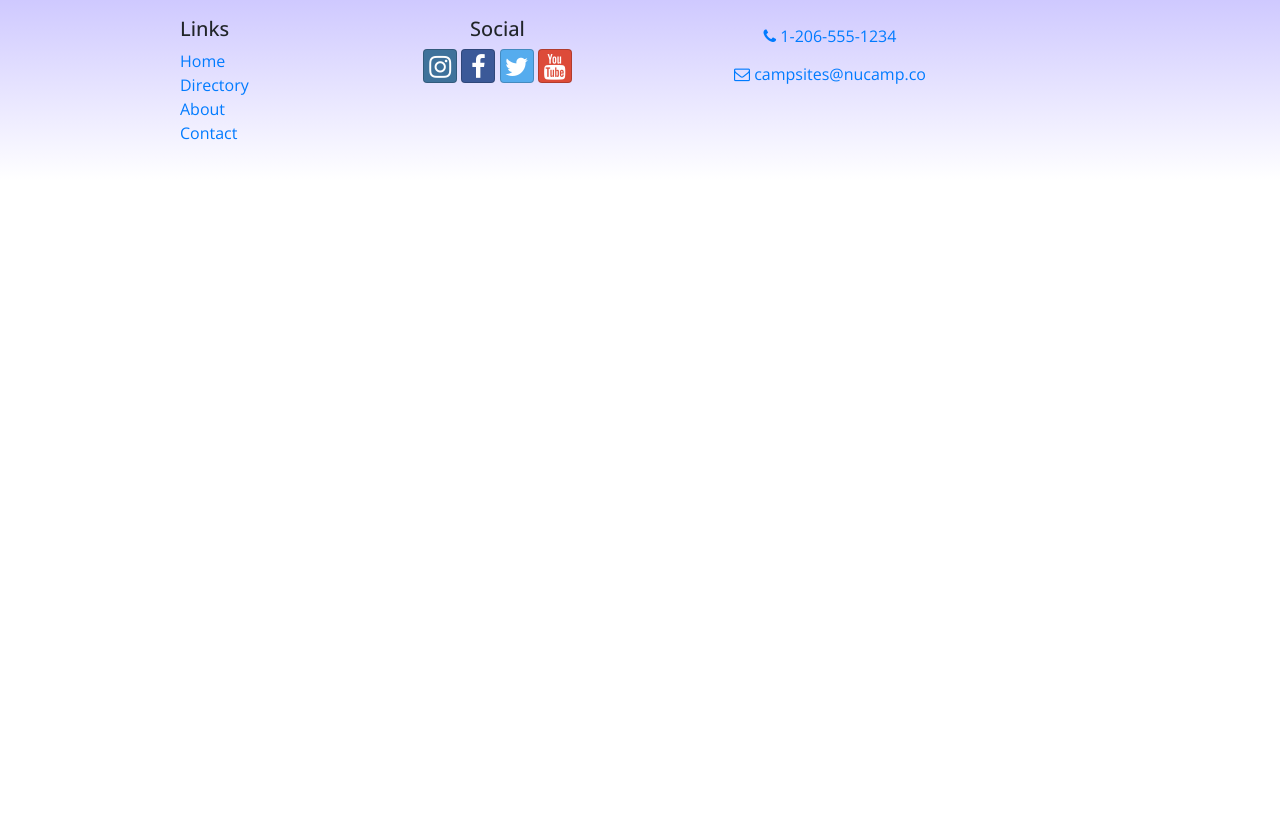
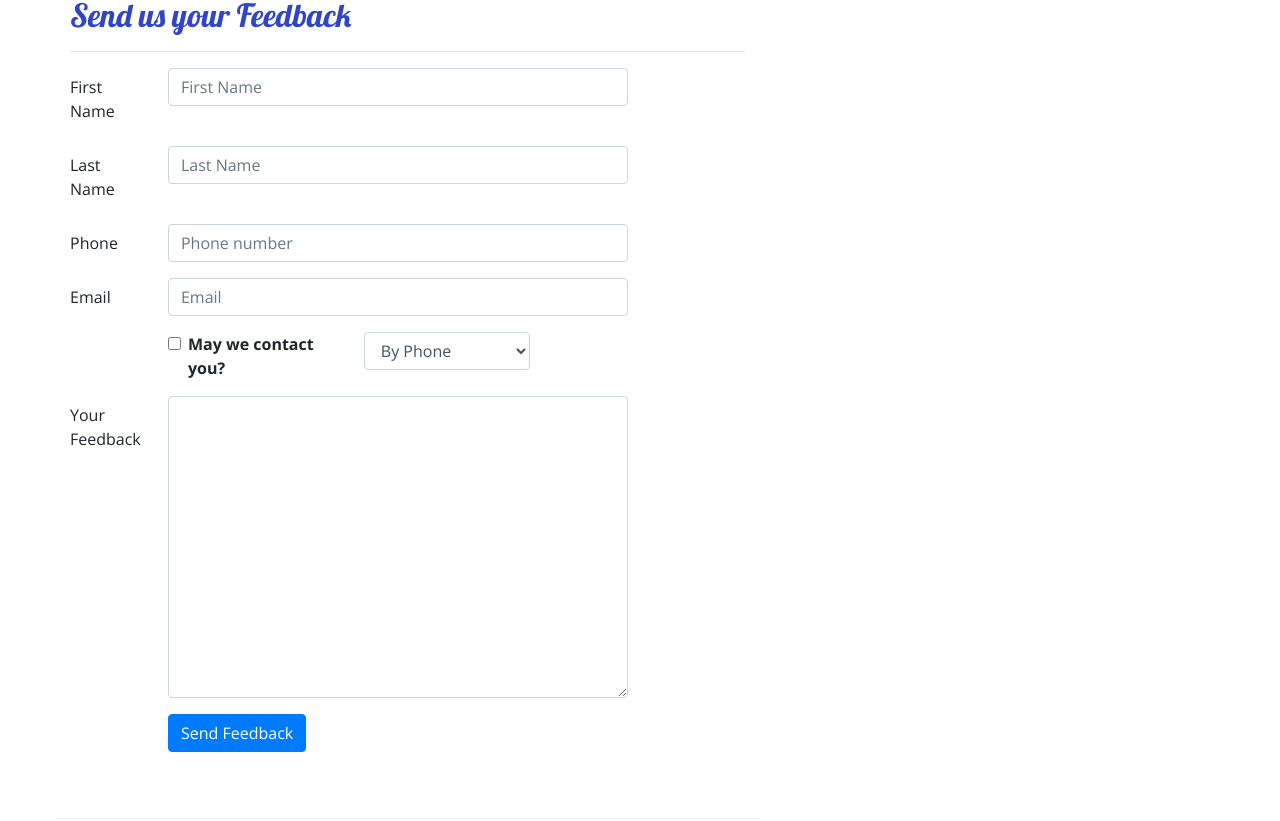
Before and after one commit to Cyrun2/reactnucamp, a React (Create React App) app in the folder nucampsite/: page /contactus in a window 1280 px wide. Shown: the part 579-1400 px from the top of the page. Before the commit the page ends 800 px from the top, so only its background shows below. Built offline with nearby package versions, Linux system fonts and the light colour scheme.

Commit message:
New Controlled Forms

```diff
--- a/nucampsite/src/components/ContactComponent.js
+++ b/nucampsite/src/components/ContactComponent.js
@@ -1,8 +1,43 @@
-import React from 'react';
-import { Breadcrumb, BreadcrumbItem } from 'reactstrap';
+import React, { Component } from 'react';
+import { Breadcrumb, BreadcrumbItem,
+    Button, Form, FormGroup, Label, Input, Col } from 'reactstrap';
 import { Link } from 'react-router-dom';
 
-function Contact(props) {
+class Contact extends Component {
+    constructor(props) {
+        super(props);
+
+        this.state = {
+            firstName: '',
+            lastName: '',
+            phoneNum: '',
+            email: '',
+            agree: false,
+            contactType: 'By Phone',
+            feedback: ''
+        };
+
+        this.handleInputChange = this.handleInputChange.bind(this);
+        this.handleSubmit = this.handleSubmit.bind(this);
+    }
+
+    handleInputChange(event) {
+        const target = event.target;
+        const name = target.name;
+        const value = target.type === 'checkbox' ? target.checked : target.value;
+
+        this.setState({
+            [name]: value
+        });
+    }
+
+    handleSubmit(event) {
+        console.log('Current state is: ' + JSON.stringify(this.state));
+        alert('Current state is: ' + JSON.stringify(this.state));
+        event.preventDefault();
+    }
+
+    render() {
         return (
             <div className="container">
                 <div className="row">
@@ -29,9 +64,93 @@
                         <a role="button" className="btn btn-link" href="tel:+12065551234"><i className="fa fa-phone" /> 1-206-555-1234</a><br />
                         <a role="button" className="btn btn-link" href="mailto:fakeemail@fakeemail.co"><i className="fa fa-envelope-o" /> campsites@nucamp.co</a>
                     </div>
+                    <div className="row row-content">
+                    <div className="col-12">
+                        <h2>Send us your Feedback</h2>
+                        <hr />
+                    </div>
+                    <div className="col-md-10">
+                        <Form onSubmit={this.handleSubmit}>
+                            <FormGroup row>
+                                <Label htmlFor="firstName" md={2}>First Name</Label>
+                                <Col md={10}>
+                                    <Input type="text" id="firstName" name="firstName"
+                                        placeholder="First Name"
+                                        value={this.state.firstName}
+                                        onChange={this.handleInputChange} />
+                                </Col>
+                            </FormGroup>
+                            <FormGroup row>
+                                <Label htmlFor="lastName" md={2}>Last Name</Label>
+                                <Col md={10}>
+                                    <Input type="text" id="lastName" name="lastName"
+                                        placeholder="Last Name"
+                                        value={this.state.lastName}
+                                        onChange={this.handleInputChange} />
+                                </Col>
+                            </FormGroup>
+                            <FormGroup row>
+                                <Label htmlFor="phoneNum" md={2}>Phone</Label>
+                                <Col md={10}>
+                                    <Input type="tel" id="phoneNum" name="phoneNum"
+                                        placeholder="Phone number"
+                                        value={this.state.phoneNum}
+                                        onChange={this.handleInputChange} />
+                                </Col>
+                            </FormGroup>
+                            <FormGroup row>
+                                <Label htmlFor="email" md={2}>Email</Label>
+                                <Col md={10}>
+                                    <Input type="email" id="email" name="email"
+                                        placeholder="Email"
+                                        value={this.state.email}
+                                        onChange={this.handleInputChange} />
+                                </Col>
+                            </FormGroup>
+                            <FormGroup row>
+                                <Col md={{size: 4, offset: 2}}>
+                                    <FormGroup check>
+                                        <Label check>
+                                            <Input type="checkbox"
+                                                name="agree"
+                                                checked={this.state.agree}
+                                                onChange={this.handleInputChange} /> {' '}
+                                            <strong>May we contact you?</strong>
+                                        </Label>
+                                    </FormGroup>
+                                </Col>
+                                <Col md={4}>
+                                    <Input type="select" name="contactType"
+                                            value={this.state.contactType}
+                                            onChange={this.handleInputChange}>
+                                        <option>By Phone</option>
+                                        <option>By Email</option>
+                                    </Input>
+                                </Col>
+                            </FormGroup>
+                            <FormGroup row>
+                                <Label htmlFor="feedback" md={2}>Your Feedback</Label>
+                                <Col md={10}>
+                                    <Input type="textarea" id="feedback" name="feedback"
+                                        rows="12"
+                                        value={this.state.feedback}
+                                        onChange={this.handleInputChange}></Input>
+                                </Col>
+                            </FormGroup>
+                            <FormGroup row>
+                                <Col md={{size: 10, offset: 2}}>
+                                    <Button type="submit" color="primary">
+                                        Send Feedback
+                                    </Button>
+                                </Col>
+                            </FormGroup>
+                        </Form>
+                    </div>
+                </div>
             </div>
         </div>
         );
     }
+}
 
 export default Contact;
```
Lines whose indentation alone changed are shown as unchanged.
